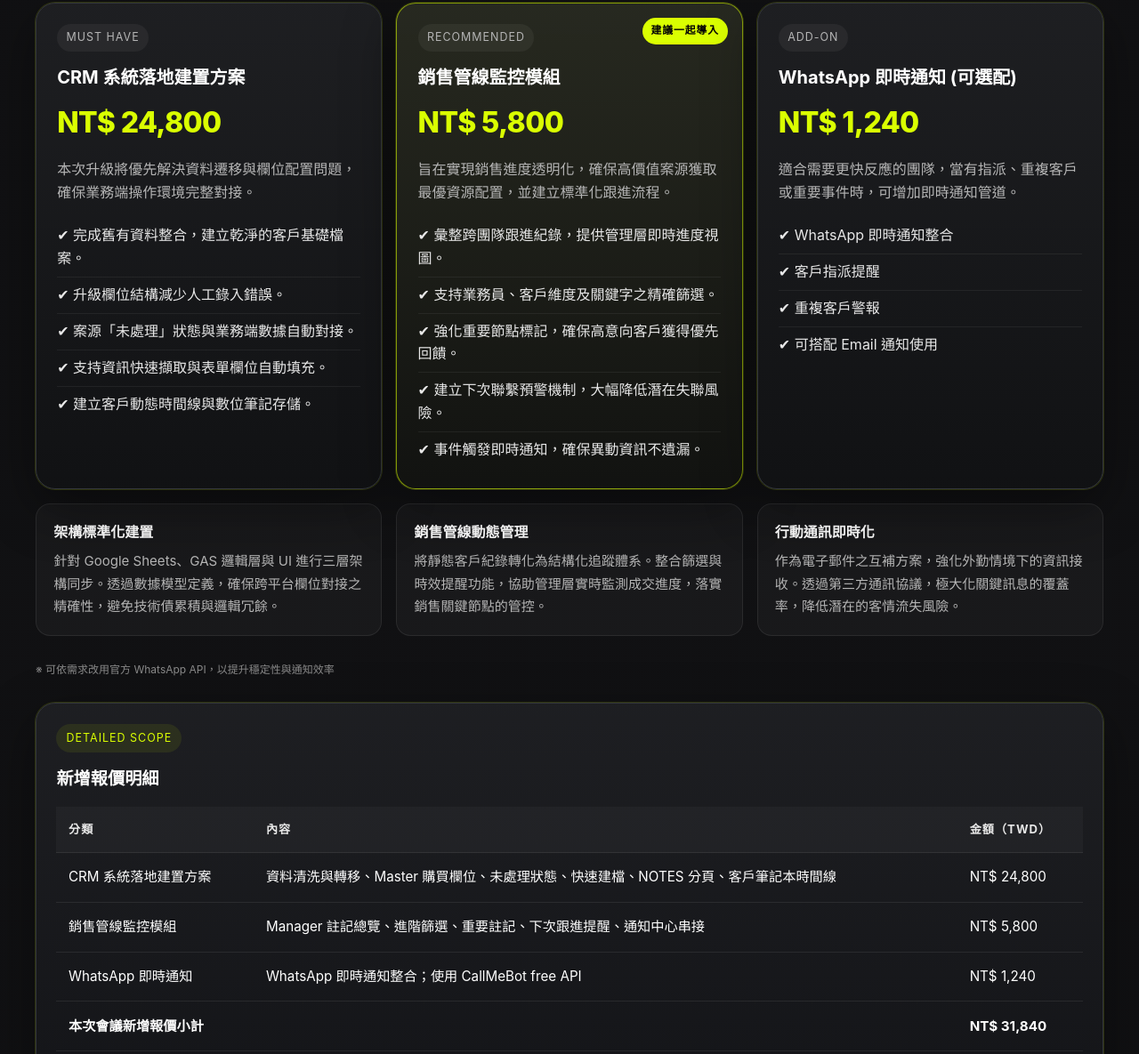
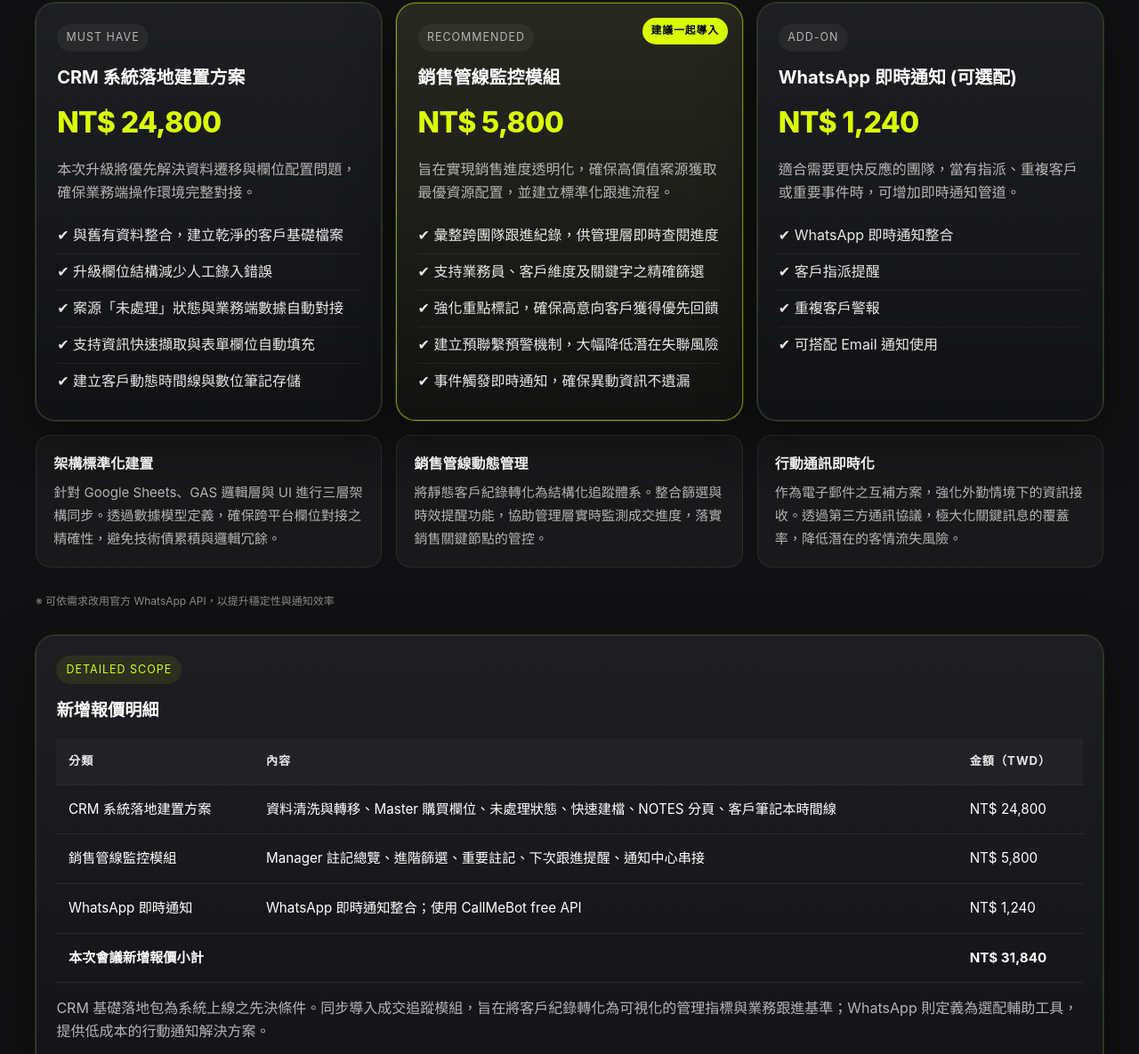
Before and after one commit to Edonlyhits/crm-client-demo, a plain HTML site: page index.html in a window 1280 px wide. Shown: the part 3638-4823 px from the top of the page at 89% size. Drawn offline with Linux system fonts and the light colour scheme.

Commit message:
Optimized layout for easier reading

```diff
--- a/index.html
+++ b/index.html
@@ -990,11 +990,11 @@
               <div class="decision-price">NT$ 24,800</div>
               <p>本次升級將優先解決資料遷移與欄位配置問題，確保業務端操作環境完整對接。</p>
               <ul class="decision-list">
-                <li>✔ 完成舊有資料整合，建立乾淨的客戶基礎檔案。</li>
-                <li>✔ 升級欄位結構減少人工錄入錯誤。</li>
-                <li>✔ 案源「未處理」狀態與業務端數據自動對接。</li>
-                <li>✔ 支持資訊快速擷取與表單欄位自動填充。</li>
-                <li>✔ 建立客戶動態時間線與數位筆記存儲。</li>
+                <li>✔ 與舊有資料整合，建立乾淨的客戶基礎檔案</li>
+                <li>✔ 升級欄位結構減少人工錄入錯誤</li>
+                <li>✔ 案源「未處理」狀態與業務端數據自動對接</li>
+                <li>✔ 支持資訊快速擷取與表單欄位自動填充</li>
+                <li>✔ 建立客戶動態時間線與數位筆記存儲</li>
               </ul>
             </article>
 
@@ -1004,11 +1004,11 @@
               <div class="decision-price">NT$ 5,800</div>
               <p>旨在實現銷售進度透明化，確保高價值案源獲取最優資源配置，並建立標準化跟進流程。</p>
               <ul class="decision-list">
-                <li>✔ 彙整跨團隊跟進紀錄，提供管理層即時進度視圖。</li>
-                <li>✔ 支持業務員、客戶維度及關鍵字之精確篩選。</li>
-                <li>✔ 強化重要節點標記，確保高意向客戶獲得優先回饋。</li>
-                <li>✔ 建立下次聯繫預警機制，大幅降低潛在失聯風險。</li>
-                <li>✔ 事件觸發即時通知，確保異動資訊不遺漏。</li>
+                <li>✔ 彙整跨團隊跟進紀錄，供管理層即時查閱進度</li>
+                <li>✔ 支持業務員、客戶維度及關鍵字之精確篩選</li>
+                <li>✔ 強化重點標記，確保高意向客戶獲得優先回饋</li>
+                <li>✔ 建立預聯繫預警機制，大幅降低潛在失聯風險</li>
+                <li>✔ 事件觸發即時通知，確保異動資訊不遺漏</li>
               </ul>
             </article>
 
@@ -1140,7 +1140,7 @@
               <div class="label">Part 4</div>
               <h2>維護與技術支援方案</h2>
             </div>
-            <p>若您具備內部技術人員，本方案將轉為「技術顧問支援」，僅針對系統架構崩潰、基礎 Bug 排查、核心 API 邏輯錯誤或 Google 官方政策變動提供支援。。</p>
+            <p>若您具備內部技術人員，本方案將轉為「技術顧問支援」，僅針對系統架構崩潰、基礎 Bug 排查、核心 API 邏輯錯誤或 Google 官方政策變動提供支援。</p>
           </div>
 
           <div class="support-grid">
```
